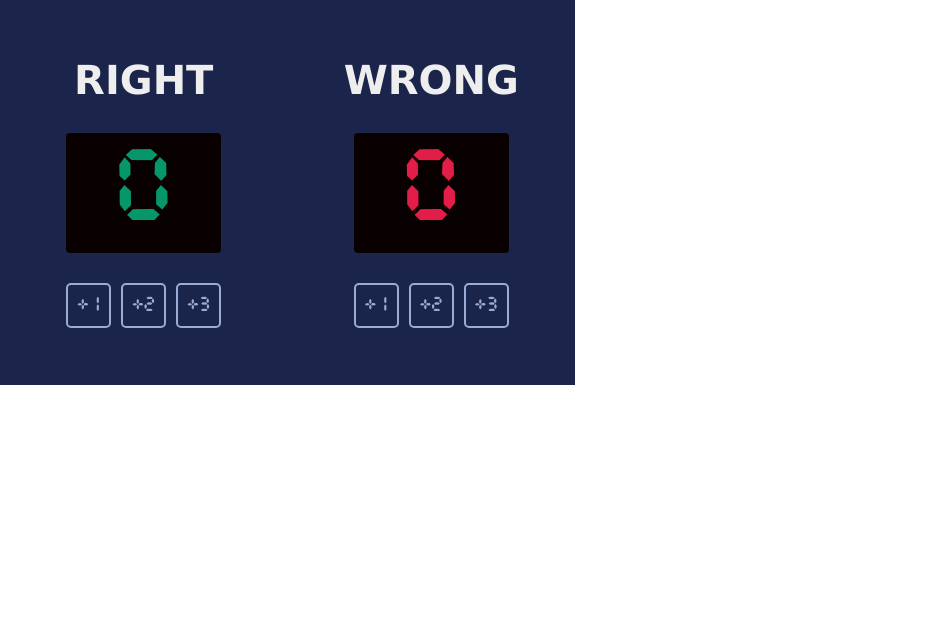
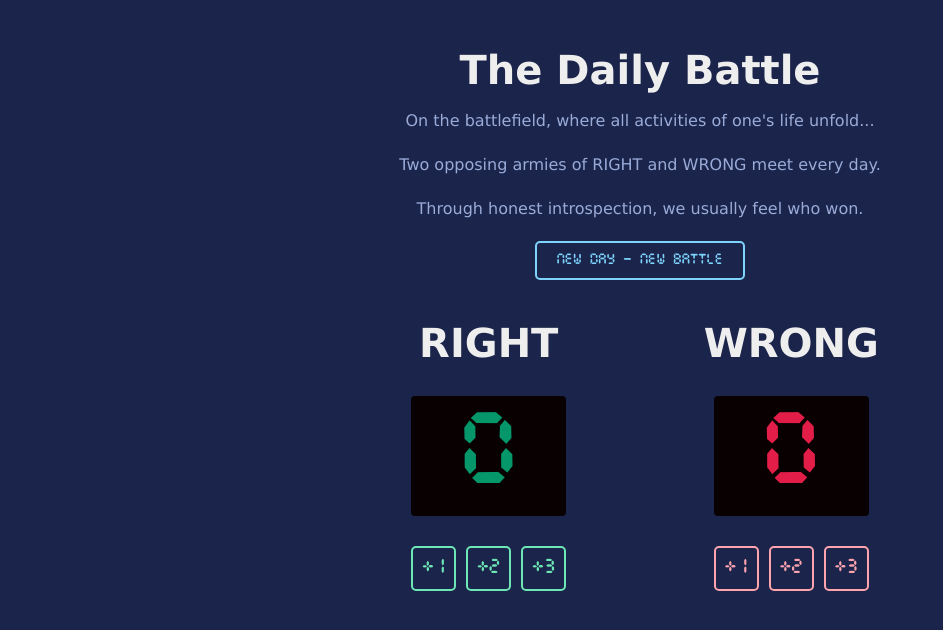
Before and after one commit to jarospm/daily-battle, a plain HTML site: page index.html in a window 1280 px wide. Shown: the whole page, without its empty margins (0-943 px from the left). Drawn offline with Linux system fonts and the light colour scheme.

Commit message:
add more styles

```diff
--- a/index.css
+++ b/index.css
@@ -7,14 +7,56 @@ body {
     margin: 0;
     font-family: Verdana;
     color: #EEE;
+    background: #1B244A;
 }
+
+/* INTRO SECTION */
+
+.intro {
+    margin: 0 auto;
+    max-width: 575px;
+    text-align: center;
+    padding: 20px;
+}
+
+.intro h1 {
+    margin-bottom: 15px;
+    font-size: 40px;
+    font-weight: 700;
+}
+
+.intro-text {
+    color: #9AABD8;
+    margin-bottom: 20px;
+    line-height: 1.5;
+}
+
+.reset-btn {
+    background: transparent;
+    color: #7DD3FC;
+    border: 2px solid #7DD3FC;
+    padding: 10px 20px;
+    border-radius: 5px;
+    cursor: pointer;
+    font-family: 'Scoreboard', Verdana;
+    transition: all 0.3s;
+}
+
+.reset-btn:hover {
+    background: #7DD3FC;
+    color: #1B244A;
+}
+
+/* SCORES CONTAINER */
 
 .container {
     display: flex;
     justify-content: space-around;
-    width: 575px;
-    height: 385px;
-    background: #1B244A;
+    max-width: 575px;
+    margin: 0 auto;
+    padding: 20px;
+    flex-wrap: wrap;
+    gap: 30px;
 }
 
 .score-side {
@@ -65,17 +107,31 @@ h3 {
     height: 45px;
     flex-shrink: 0;
     border-radius: 5px;
-    border: 2px solid #9AABD8;
     background: transparent;
     font-family: 'Scoreboard', Verdana;
     font-weight: 400;
     font-size: 18px;
-    color: #9AABD8;
     text-align: center;
 }
 
-.score-btn:hover {
-    background: #9AABD8;
+.score-box.right ~ .button-group .score-btn {
+    border: 2px solid #6EE7B7;
+    color: #6EE7B7;
+}
+
+.score-box.right ~ .button-group .score-btn:hover {
+    background: #6EE7B7;
     color: #1B244A;
     cursor: pointer;
 }
+
+.score-box.wrong ~ .button-group .score-btn {
+    border: 2px solid #FDA4AF;
+    color: #FDA4AF;
+}
+
+.score-box.wrong ~ .button-group .score-btn:hover {
+    background: #FDA4AF;
+    color: #1B244A;
+    cursor: pointer;
+}
--- a/index.html
+++ b/index.html
@@ -7,6 +7,13 @@
     <link rel="stylesheet" href="index.css">
 </head>
 <body>
+    <div class ="intro">
+        <h1>The Daily Battle</h1>
+        <p class="intro-text">On the battlefield, where all activities of one's life unfold...</p>
+        <p class="intro-text">Two opposing armies of RIGHT and WRONG meet every day.</p>
+        <p class="intro-text">Through honest introspection, we usually feel who won.</p>
+        <button class="reset-btn" onclick="resetScores()">NEW DAY - NEW BATTLE</button>
+    </div>
     <div class="container">
         <div class="score-side">
             <h3>RIGHT</h3>
--- a/index.js
+++ b/index.js
@@ -18,3 +18,10 @@ function plusWrong(n) {
     scoreWrong += n;
     displayWrong.textContent = scoreWrong;
 }
+
+function resetScores() {
+    scoreRight = 0;
+    scoreWrong = 0;
+    displayRight.textContent = scoreRight;
+    displayWrong.textContent = scoreWrong;
+}
```
